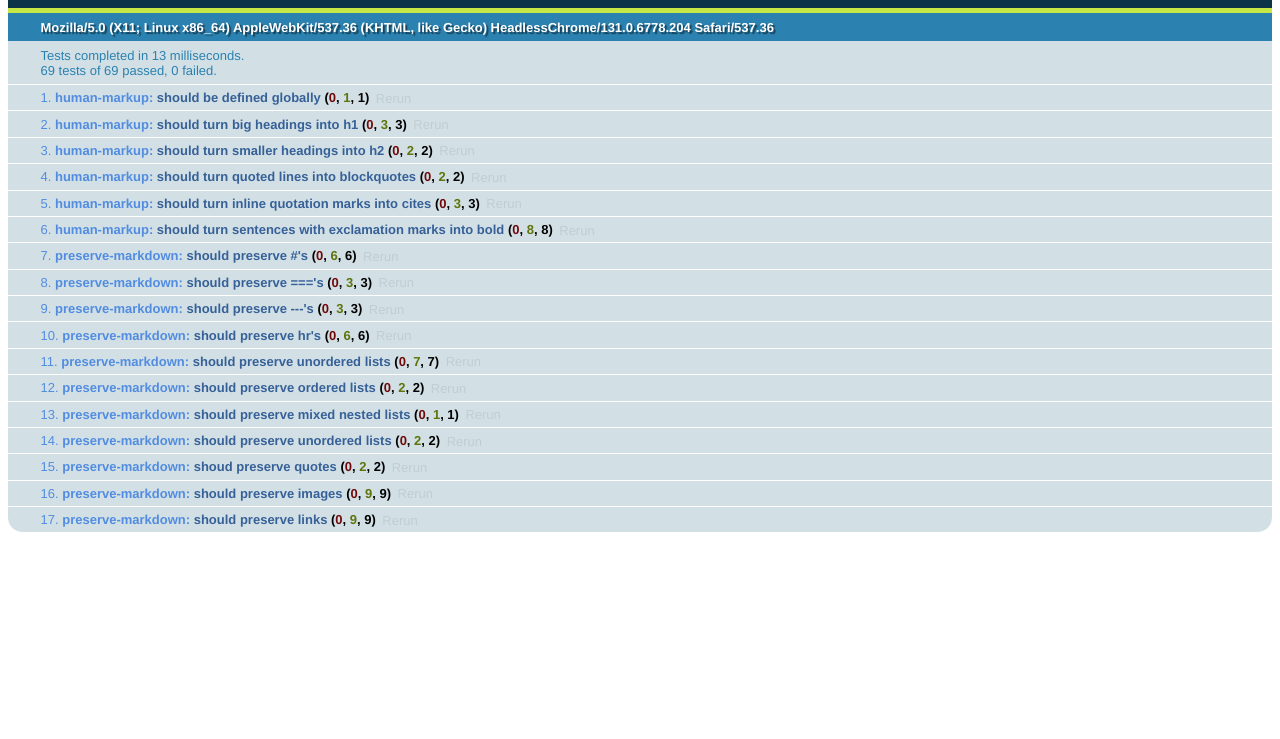
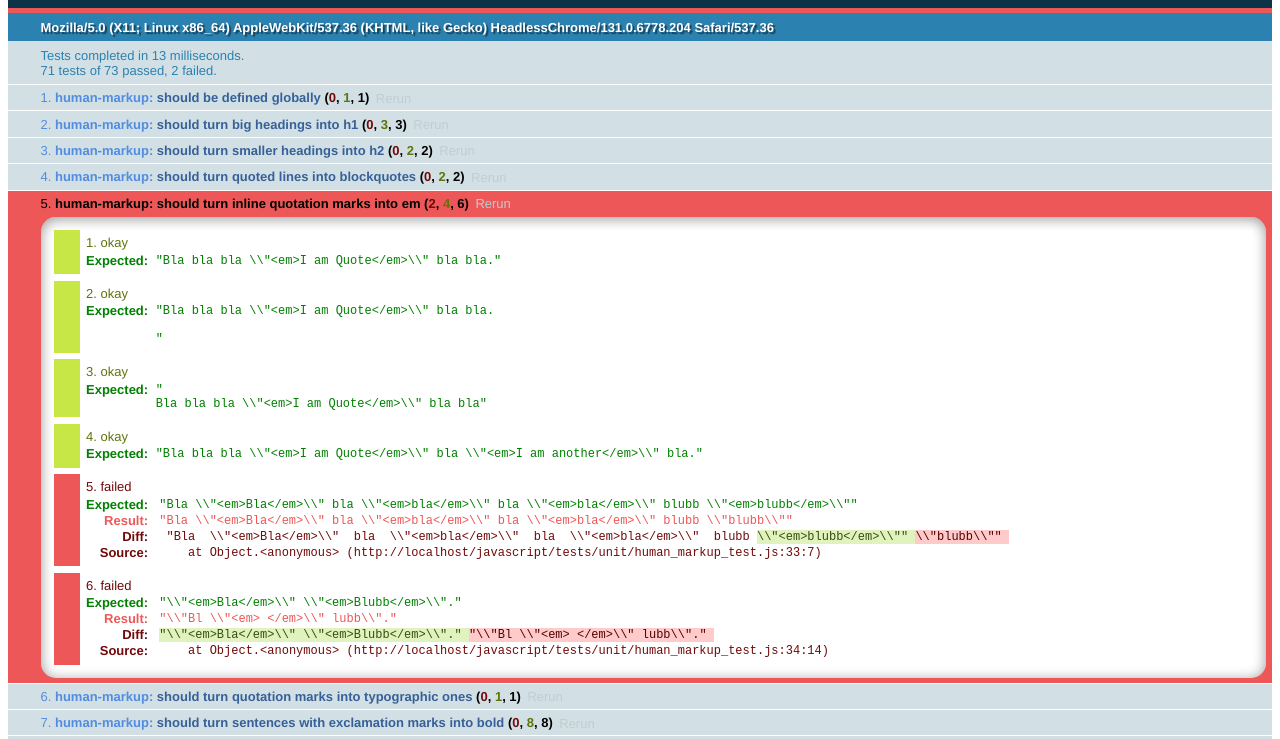
Before and after one commit to 12things/human-markup, a plain HTML site: page javascript/tests/index.html in a window 1280 px wide. Shown: the part 48-787 px from the top of the page. Drawn offline with nearby package versions, Linux system fonts and the light colour scheme.

Commit message:
Working on quotes. Surprisingly it's the hardest regex.

```diff
--- a/javascript/human_markup.js
+++ b/javascript/human_markup.js
@@ -8,21 +8,29 @@
 
     HumanMarkup.blockquote_regex = /^\s*"(.*)"\s*$/gm;
 
-    HumanMarkup.cite_regex = /[^(<]"(.*)"[^)>\n]/g;
+    HumanMarkup.em_regex = /[^(<](["'„‚‘»›«‹])(.+?)(["'“‘«‹»›])[^)>\n]/g;
 
     HumanMarkup.strong_regex = /(\w[\w ,'-]*[!])/g;
 
-    function HumanMarkup(input, html, output) {
+    function HumanMarkup(input, html, output, options) {
       var _this = this;
       this.input = input;
       this.html = html;
       this.output = output;
+      if (options == null) options = {};
+      this.options = $.extend({
+        typoQuotes: false
+      }, options);
       if ((this.input != null) && (this.html != null) && (this.output != null)) {
         this.input.on('keyup', function() {
           return _this.run();
         });
       }
     }
+
+    HumanMarkup.prototype.setOptions = function(options) {
+      this.options = options;
+    };
 
     HumanMarkup.prototype.run = function() {
       this.html.text(this.process(this.input.val()));
@@ -32,7 +40,7 @@
     HumanMarkup.prototype.process = function(text) {
       text = this.detectHeadings(text);
       text = this.detectBlockquotes(text);
-      text = this.detectCites(text);
+      text = this.detectQuotations(text);
       return text = this.detectBolds(text);
     };
 
@@ -45,8 +53,10 @@
       return text = text.replace(HumanMarkup.blockquote_regex, "<blockquote><p>$1</p></blockquote>\n\n");
     };
 
-    HumanMarkup.prototype.detectCites = function(text) {
-      return text = text.replace(HumanMarkup.cite_regex, " <cite>$1</cite> ");
+    HumanMarkup.prototype.detectQuotations = function(text) {
+      var replacement;
+      replacement = this.options.typoQuotes ? " „<em>$2</em>“ " : " $1<em>$2</em>$3 ";
+      return text = text.replace(HumanMarkup.em_regex, replacement);
     };
 
     HumanMarkup.prototype.detectBolds = function(text) {
--- a/javascript/tests/index.html
+++ b/javascript/tests/index.html
@@ -1,6 +1,7 @@
-<!DOCTYPE HTML>
-<html>
+<!DOCTYPE html>
+<html lang="en">
   <head>
+    <meta charset="utf-8">
     <title>Human Markup Plugin Test Suite</title>
 
     <!-- jquery -->
@@ -16,7 +17,7 @@
     <!-- unit tests -->
     <script src="unit/human_markup_test.js"></script>
     <script src="unit/preserve_markdown_test.js"></script>
-
+</head>
 <body>
   <div>
     <h1 id="qunit-header">Human Markup Plugin Test Suite</h1>
--- a/javascript/tests/unit/human_markup_test.js
+++ b/javascript/tests/unit/human_markup_test.js
@@ -25,10 +25,19 @@
       equal(this.hm.process('"I am Blockquote"'), '<blockquote><p>I am Blockquote</p></blockquote>\n\n');
       return equal(this.hm.process('"I am Blockquote"\n\n'), '<blockquote><p>I am Blockquote</p></blockquote>\n\n');
     });
-    test("should turn inline quotation marks into cites", function() {
-      equal(this.hm.process('Bla bla bla "I am Quote" bla bla.'), 'Bla bla bla <cite>I am Quote</cite> bla bla.');
-      equal(this.hm.process('Bla bla bla "I am Quote" bla bla.\n\n'), 'Bla bla bla <cite>I am Quote</cite> bla bla.\n\n');
-      return equal(this.hm.process('\nBla bla bla "I am Quote" bla bla'), '\nBla bla bla <cite>I am Quote</cite> bla bla');
+    test("should turn inline quotation marks into em", function() {
+      equal(this.hm.process('Bla bla bla "I am Quote" bla bla.'), 'Bla bla bla "<em>I am Quote</em>" bla bla.');
+      equal(this.hm.process('Bla bla bla "I am Quote" bla bla.\n\n'), 'Bla bla bla "<em>I am Quote</em>" bla bla.\n\n');
+      equal(this.hm.process('\nBla bla bla "I am Quote" bla bla'), '\nBla bla bla "<em>I am Quote</em>" bla bla');
+      equal(this.hm.process('Bla bla bla "I am Quote" bla "I am another" bla.'), 'Bla bla bla "<em>I am Quote</em>" bla "<em>I am another</em>" bla.');
+      equal(this.hm.process('Bla "Bla" bla "bla" bla "bla" blubb "blubb"'), 'Bla "<em>Bla</em>" bla "<em>bla</em>" bla "<em>bla</em>" blubb "<em>blubb</em>"');
+      return equal(this.hm.process('"Bla" "Blubb".'), '"<em>Bla</em>" "<em>Blubb</em>".');
+    });
+    test("should turn quotation marks into typographic ones", function() {
+      this.hm.setOptions({
+        typoQuotes: true
+      });
+      return equal(this.hm.process('Bla bla bla "I am Quote" bla bla.'), 'Bla bla bla „<em>I am Quote</em>“ bla bla.');
     });
     return test("should turn sentences with exclamation marks into bold", function() {
       equal(this.hm.process('I am bold!'), '<strong>I am bold!</strong>');
```
Also changed, not shown: 2 other files. Lines whose indentation alone changed are shown as unchanged.
